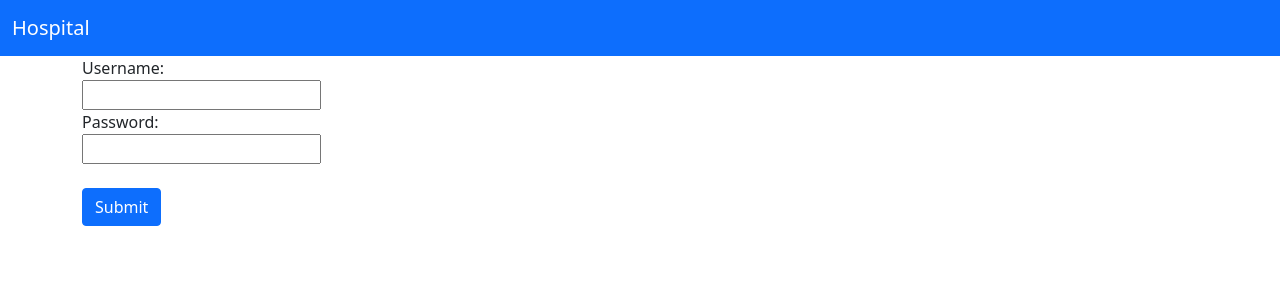
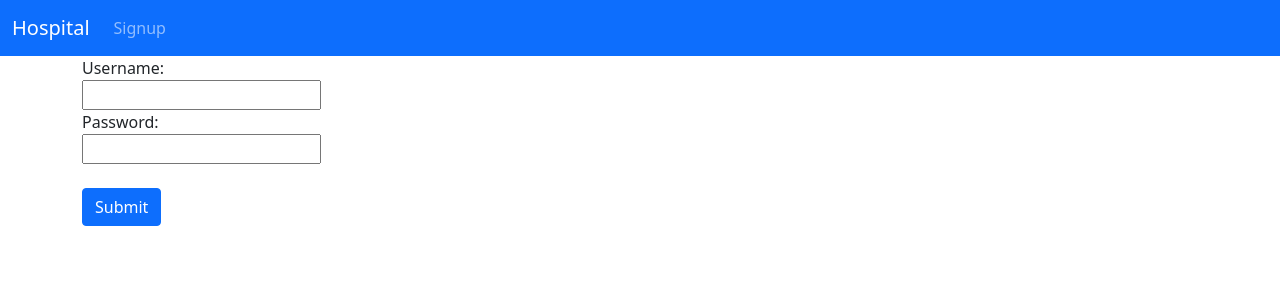
Before and after one commit to sairoopb/Hospital-DBMS, a Django app: page /Login in a window 1280 px wide. Shown: the top 300 px of the page. Run offline with Django 3.2, Linux system fonts and the light colour scheme.

Commit message:
Added login,signup in navbar

```diff
--- a/Backend/dbms_project/dbms_app/templates/dbms_app/login.html
+++ b/Backend/dbms_project/dbms_app/templates/dbms_app/login.html
@@ -5,7 +5,11 @@
 {% endblock %}
 
 {%block navlist %}
-
+  <ul class="navbar-nav me-auto mb-2 mb-lg-0">
+          <li class = "nav-item">
+            <a class="nav-link" aria-current="page" href="{% url 'signup'%}">Signup</a>
+          </li>
+  </ul>
 {% endblock%}
 
 {% block body %}
```
Also changed, not shown: Backend/dbms_project/dbms_app/templates/dbms_app/home.html (+8 -1 lines).
